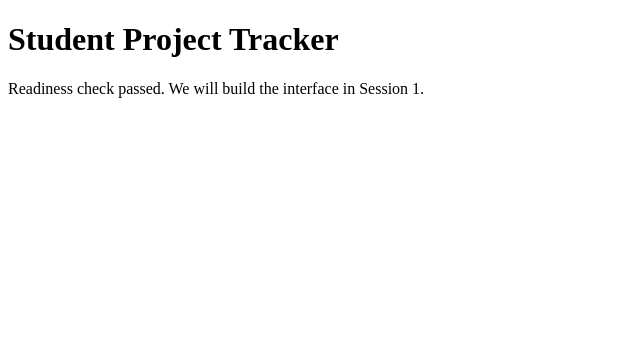
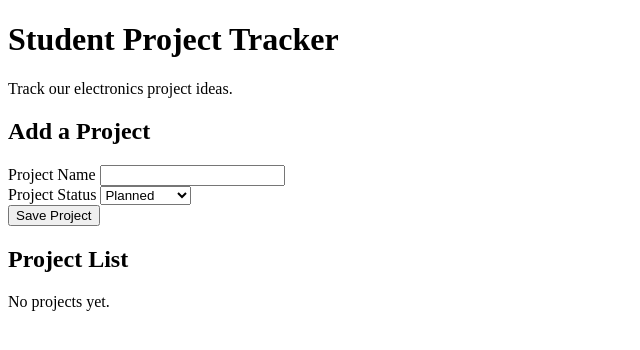
Before and after one commit to yadavpooja4664-byte/student-project-tracker, a website: page public/index.html in a window 1280 px wide. Shown: the whole page, without its empty margins (0-640 px from the left). Drawn offline with Linux system fonts and the light colour scheme.

Commit message:
Describe tracker and inspect HTML

```diff
--- a/public/index.html
+++ b/public/index.html
@@ -1,5 +1,56 @@
-<!doctype html>
+
+<!DOCTYPE html>
 <html lang="en">
-<head><meta charset="UTF-8"><meta name="viewport" content="width=device-width, initial-scale=1"><title>Workshop readiness</title></head>
-<body><main><h1>Student Project Tracker</h1><p>Readiness check passed. We will build the interface in Session 1.</p></main></body>
+<head>
+  <meta charset="UTF-8">
+  <meta name="viewport" content="width=device-width, initial-scale=1.0">
+  <title>Student Project Tracker</title>
+  <link rel="stylesheet" href="style.css">
+  <script src="script.js" defer></script>
+</head>
+<body>
+  <main>
+    <header>
+      <h1>Student Project Tracker</h1>
+      <p>Track our electronics project ideas.</p>
+    </header>
+
+    <section aria-labelledby="form-title">
+      <h2 id="form-title">Add a Project</h2>
+
+      <form id="project-form">
+        <div>
+          <label for="name">Project Name</label>
+          <input
+            type="text"
+            id="name"
+            name="name"
+            required
+            maxlength="80"
+          >
+        </div>
+
+        <div>
+          <label for="status">Project Status</label>
+          <select id="status" name="status">
+            <option value="Planned">Planned</option>
+            <option value="In Progress">In Progress</option>
+            <option value="Completed">Completed</option>
+          </select>
+        </div>
+
+        <button id="save-button" type="submit">Save Project</button>
+        <button id="cancel-button" type="button" hidden>Cancel</button>
+      </form>
+
+      <p id="message" role="status" aria-live="polite"></p>
+    </section>
+
+    <section aria-labelledby="list-title">
+      <h2 id="list-title">Project List</h2>
+      <p id="empty-state">No projects yet.</p>
+      <ul id="project-list"></ul>
+    </section>
+  </main>
+</body>
 </html>
```
